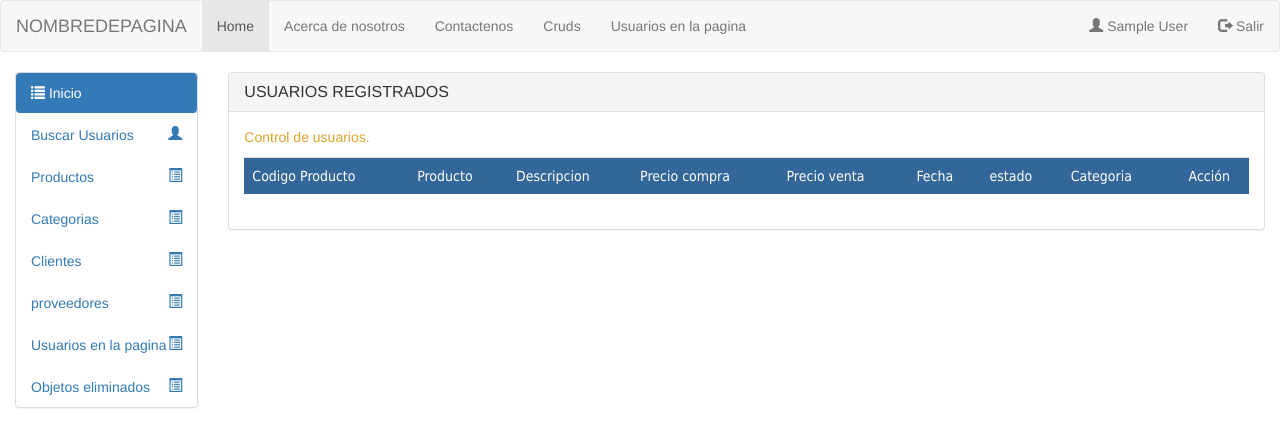
After one commit to ZOLUXERO/Inventcorp-3.0, a PHP site: page /Vista/html/objetoelm.php in a window 1280 px wide. The commit adds this page. Shown: the top 447 px of the page. Run offline with PHP 8.4, Linux system fonts and the light colour scheme; the visitor is signed in with stand-in values (Sample User, id 1); data that the repository does not hold is empty.

Commit message:
no se eliminan objetos

```diff
--- a/Modelo/crudprod/alumno.model.php
+++ b/Modelo/crudprod/alumno.model.php
@@ -8,7 +8,14 @@ class clases extends conexion
 
     public function listar()
     {
-        $q = "select * from productos order by codigo_producto";
+        $q = "select * from productos where estado_producto='1' order by codigo_producto";
+        $consulta = $this->con->query($q) or die ('failed!' . $this->con->error);
+        return $consulta;
+    }
+
+    public function listarel()
+    {
+        $q = "select * from productos where estado_producto='0' order by codigo_producto";
         $consulta = $this->con->query($q) or die ('failed!' . $this->con->error);
         return $consulta;
     }
@@ -22,7 +29,7 @@ class clases extends conexion
 
     public function eliminar($id)
     {
-        $q = "delete from productos where codigo_producto='$id'";
+        $q = "update productos set estado_producto='0' where codigo_producto='$id'";
         $consulta = $this->con->query($q) or die ('failed!' . $this->con->error);
         return $consulta;
     }
--- a/Vista/html/menulateral.php
+++ b/Vista/html/menulateral.php
@@ -28,7 +28,7 @@
       </li>
       <li>
         <?php if ($_SESSION["idrol"] == 1): ?>
-              <a href="#">Objetos eliminados(por hacer)<span class="glyphicon glyphicon-list-alt pull-right"></span> </a>
+              <a href="objetoelm.php">Objetos eliminados<span class="glyphicon glyphicon-list-alt pull-right"></span> </a>
         <?php else: ?>
 
         <?php endif ?>
--- /dev/null
+++ b/Vista/html/objetoelm.php
@@ -0,0 +1,106 @@
+<!DOCTYPE html>
+<html lang="en">
+<head>
+  <title>Mi Proyecto</title>
+  <meta charset="utf-8">
+  <meta name="viewport" content="width=device-width, initial-scale=1">
+  <link href="../bootstrap/css/bootstrap.min.css" rel="stylesheet" media="screen">
+  <script src="../bootstrap/js/bootstrap.min.js"></script>
+
+
+</head>
+<body>
+
+<?php
+include_once '../../controlador/control.php';
+include_once '../../controlador/controladmin.php';
+require '../../modelo/crudprod/alumno.model.php';
+
+include_once 'header.php';
+?>
+
+
+<div class="container-fluid">
+  <div class="row">
+
+<div class="col-sm-3 col-md-2 sidebar"> <!--Columna de 2 espacios de 12 -->
+<?php
+include_once 'menulateral.php';
+?>
+
+</div>
+
+   <div class="col-sm-10 col-md-10">
+    <div class="panel panel-default">
+   <!-- contenedor del titulo-->
+      <div class="panel-heading">
+        <h3 class="panel-title">USUARIOS REGISTRADOS</h3>
+      </div>
+    <!-- contenedor de descripcion ejercicios-->
+      <div class="panel-body">
+         <p style="color:#DCA430">Control de usuarios. <center><span><?php if(isset($_REQUEST['dato'])){ echo "BORRADO EXITOSO";}if(isset($_REQUEST['dato1'])){ echo "ACTUALIZACION EXITOSA";}?></span></center></p>
+          <!-- contenedor menu de ejercicios-->
+
+      			   <!-- Contenedor ejercicio-->
+
+      			    <div class="row">
+      			    <div class="col-sm-12 col-md-12">
+                <form name="areat" action="" method="post">
+      			    <div class="table-responsive">
+
+                     <table class="table table-hover table-striped" align="center">
+      			         <tr style="color:#FFF; background-color:#369">
+                     <td style="font-family:Tahoma, Geneva, sans-serif">Codigo Producto</td>
+                     <td style="font-family:Tahoma, Geneva, sans-serif">Producto</td>
+                     <td style="font-family:Tahoma, Geneva, sans-serif">Descripcion</td>
+                     <td style="font-family:Tahoma, Geneva, sans-serif">Precio compra</td>
+                     <td style="font-family:Tahoma, Geneva, sans-serif">Precio venta</td>
+                     <td style="font-family:Tahoma, Geneva, sans-serif">Fecha</td>
+                     <td style="font-family:Tahoma, Geneva, sans-serif">estado</td>
+                     <td style="font-family:Tahoma, Geneva, sans-serif">Categoria</td>
+                     <td align="center" style="font-family:Tahoma, Geneva, sans-serif">Acción</td>
+
+                     <?php
+      			           $objeto= new clases;
+      			           $res=$objeto->listarel();
+
+            			   while($row = $res->fetch_array(MYSQLI_ASSOC)){
+            				  ?>
+            			         <tr style="font-size:12px">
+                			     <td align="center"><?php echo $row['codigo_producto']?></td>
+                           <td align="center"><?php echo $row['nombre_producto']?></td>
+                			     <td align="center"><?php echo $row['desc_producto']?></td>
+                           <td align="center"><?php echo $row['precio_entrada']?></td>
+                           <td align="center"><?php echo $row['precio_salida']?></td>
+                           <td align="center"><?php echo $row['fecha_ingreso']?></td>
+                           <td align="center"><?php echo $row['estado_producto'] == 1 ? 'activo' : 'eliminado';?></td>
+                           <td align="center"><?php echo $row['id_categoria']?></td>
+
+
+            			         <!--<td align="center"><?php// echo $row['contrasena']?></td>  !-->
+                           <td align="center"><center><a href=""><span class = "btn btn-warning btn-xs"><span class = "glyphicon glyphicon-edit"></span></span></a>
+                           <a href="../../controlador/controler2.php?id=<?php echo $row['codigo_producto']?>"><span class = "btn btn-danger btn-xs"><span class = "glyphicon glyphicon-trash"></span></span></a></center></td>
+
+                           </tr>
+
+            				  <?php } $objeto->CloseDB();?>
+      				        </table>
+                      </div>
+
+
+
+
+      			   </form>
+
+
+            </div>
+          </div>
+        </div>
+      </div>
+    </div>
+  </div>
+</div>
+
+
+</body>
+</html>
```
